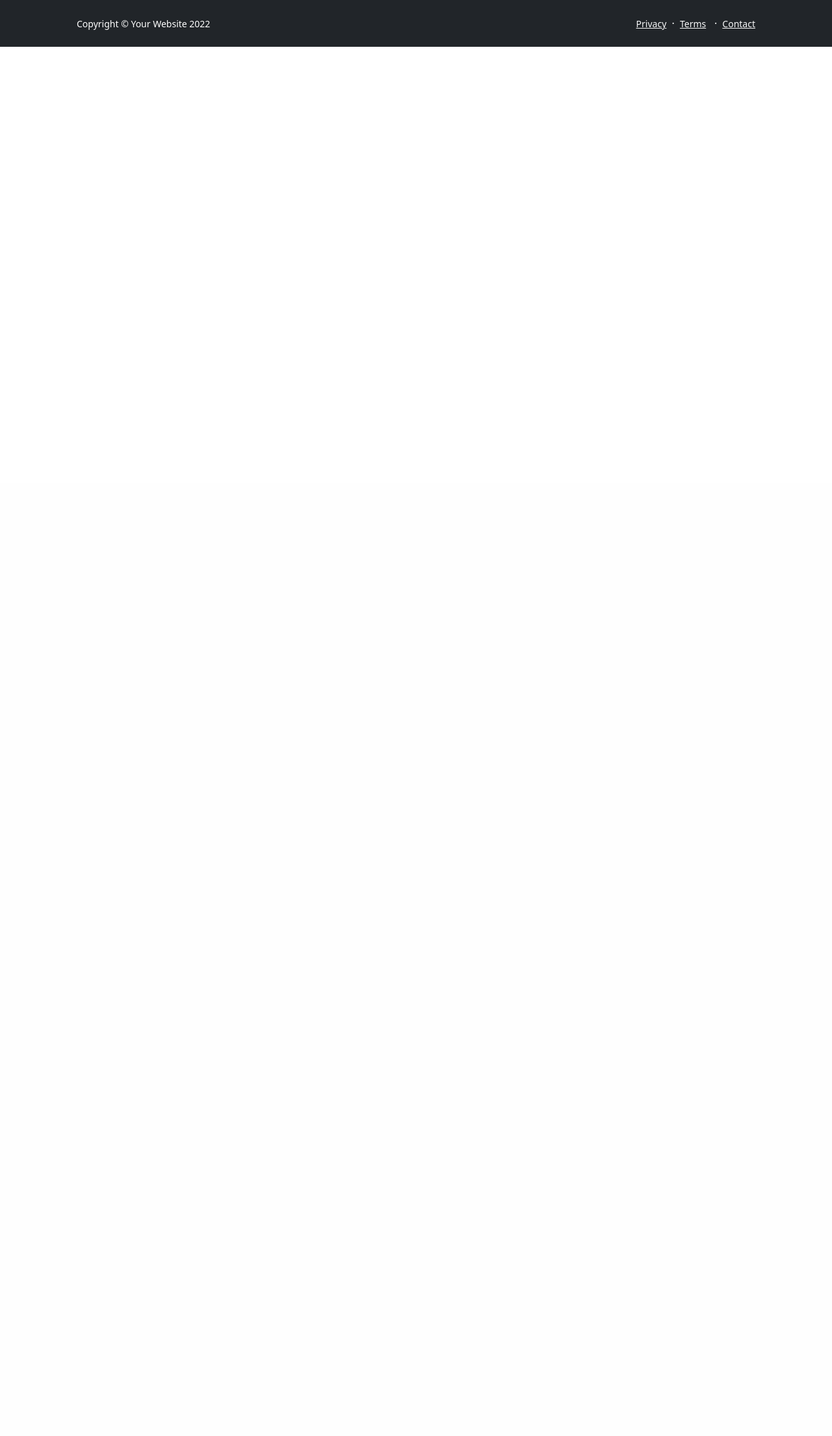
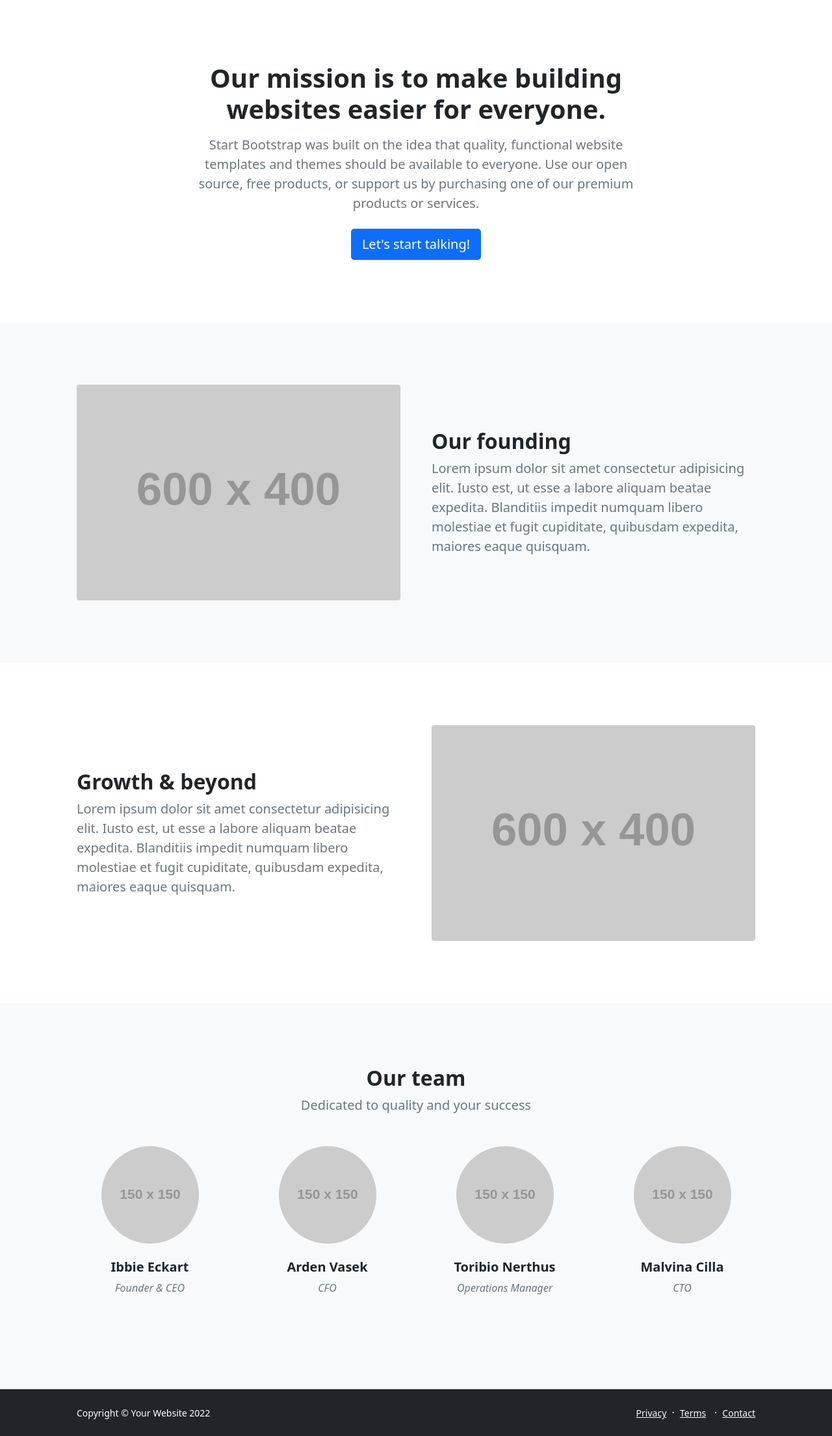
Before and after one commit to mdomeracki231994/mcdev_com, a Django app: page /about/ in a window 1280 px wide. Shown: the part 56-2266 px from the top of the page at 65% size. Before the commit the page ends 128 px from the top, so only its background shows below. Run offline with Django 4.2, Linux system fonts and the light colour scheme; grey boxes labelled with a size stand in for pictures from a placeholder-image service; some libraries are stand-ins or nearby versions.

Commit message:
Add content to about page

```diff
--- a/templates/about/index.html
+++ b/templates/about/index.html
@@ -1,4 +1,79 @@
 {% extends 'base.html' %}
 {% block content %}
-
+<header class="py-5">
+        <div class="container px-5">
+            <div class="row justify-content-center">
+                <div class="col-lg-8 col-xxl-6">
+                    <div class="text-center my-5">
+                        <h1 class="fw-bolder mb-3">Our mission is to make building websites easier for everyone.</h1>
+                        <p class="lead fw-normal text-muted mb-4">Start Bootstrap was built on the idea that quality, functional website templates and themes should be available to everyone. Use our open source, free products, or support us by purchasing one of our premium products or services.</p>
+                        <a class="btn btn-primary btn-lg" >Let's start talking!</a>
+                    </div>
+                </div>
+            </div>
+        </div>
+    </header>
+    <!-- About section one-->
+    <section class="py-5 bg-light" id="scroll-target">
+        <div class="container px-5 my-5">
+            <div class="row gx-5 align-items-center">
+                <div class="col-lg-6"><img class="img-fluid rounded mb-5 mb-lg-0" src="https://dummyimage.com/600x400/343a40/6c757d" alt="..." /></div>
+                <div class="col-lg-6">
+                    <h2 class="fw-bolder">Our founding</h2>
+                    <p class="lead fw-normal text-muted mb-0">Lorem ipsum dolor sit amet consectetur adipisicing elit. Iusto est, ut esse a labore aliquam beatae expedita. Blanditiis impedit numquam libero molestiae et fugit cupiditate, quibusdam expedita, maiores eaque quisquam.</p>
+                </div>
+            </div>
+        </div>
+    </section>
+    <!-- About section two-->
+    <section class="py-5">
+        <div class="container px-5 my-5">
+            <div class="row gx-5 align-items-center">
+                <div class="col-lg-6 order-first order-lg-last"><img class="img-fluid rounded mb-5 mb-lg-0" src="https://dummyimage.com/600x400/343a40/6c757d" alt="..." /></div>
+                <div class="col-lg-6">
+                    <h2 class="fw-bolder">Growth &amp; beyond</h2>
+                    <p class="lead fw-normal text-muted mb-0">Lorem ipsum dolor sit amet consectetur adipisicing elit. Iusto est, ut esse a labore aliquam beatae expedita. Blanditiis impedit numquam libero molestiae et fugit cupiditate, quibusdam expedita, maiores eaque quisquam.</p>
+                </div>
+            </div>
+        </div>
+    </section>
+    <!-- Team members section-->
+    <section class="py-5 bg-light">
+        <div class="container px-5 my-5">
+            <div class="text-center">
+                <h2 class="fw-bolder">Our team</h2>
+                <p class="lead fw-normal text-muted mb-5">Dedicated to quality and your success</p>
+            </div>
+            <div class="row gx-5 row-cols-1 row-cols-sm-2 row-cols-xl-4 justify-content-center">
+                <div class="col mb-5 mb-5 mb-xl-0">
+                    <div class="text-center">
+                        <img class="img-fluid rounded-circle mb-4 px-4" src="https://dummyimage.com/150x150/ced4da/6c757d" alt="..." />
+                        <h5 class="fw-bolder">Ibbie Eckart</h5>
+                        <div class="fst-italic text-muted">Founder &amp; CEO</div>
+                    </div>
+                </div>
+                <div class="col mb-5 mb-5 mb-xl-0">
+                    <div class="text-center">
+                        <img class="img-fluid rounded-circle mb-4 px-4" src="https://dummyimage.com/150x150/ced4da/6c757d" alt="..." />
+                        <h5 class="fw-bolder">Arden Vasek</h5>
+                        <div class="fst-italic text-muted">CFO</div>
+                    </div>
+                </div>
+                <div class="col mb-5 mb-5 mb-sm-0">
+                    <div class="text-center">
+                        <img class="img-fluid rounded-circle mb-4 px-4" src="https://dummyimage.com/150x150/ced4da/6c757d" alt="..." />
+                        <h5 class="fw-bolder">Toribio Nerthus</h5>
+                        <div class="fst-italic text-muted">Operations Manager</div>
+                    </div>
+                </div>
+                <div class="col mb-5">
+                    <div class="text-center">
+                        <img class="img-fluid rounded-circle mb-4 px-4" src="https://dummyimage.com/150x150/ced4da/6c757d" alt="..." />
+                        <h5 class="fw-bolder">Malvina Cilla</h5>
+                        <div class="fst-italic text-muted">CTO</div>
+                    </div>
+                </div>
+            </div>
+        </div>
+    </section>
 {% endblock %}
```
